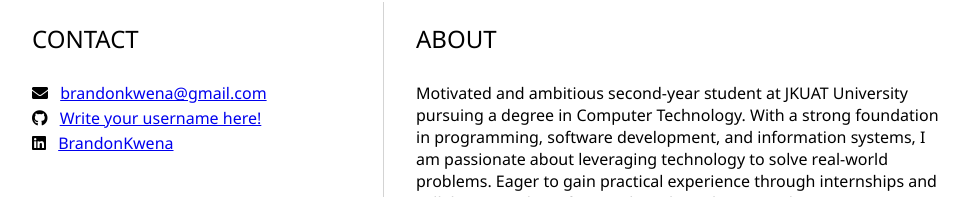
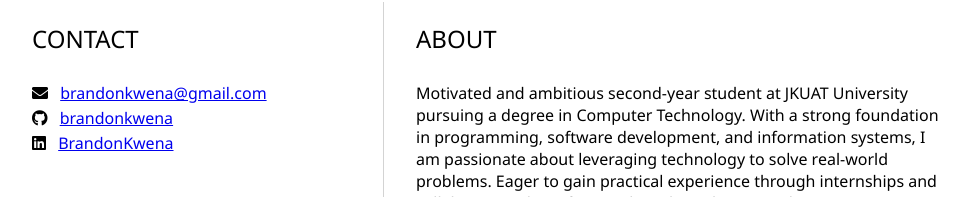
Before and after one commit to BrandonKwena/myWork, a plain HTML site: page index.html in a window 1280 px wide. Shown: the part 255-452 px from the top of the page, without its empty margins (160-1129 px from the left). Drawn offline with Linux system fonts and the light colour scheme.

Commit message:
github changed

```diff
--- a/index.html
+++ b/index.html
@@ -23,7 +23,7 @@
                         <a href="mailto:brandonkwena@gmail.com">brandonkwena@gmail.com</a>                    </p>
                     <p>
                         <i class="fab fa-github" aria-hidden="true"></i>
-                        <a href="github.com/BrandonKwena">Write your username here!</a>
+                        <a href="https://github.com/BrandonKwena">brandonkwena</a>
                     </p>
                     <p>
                         <i class="fab fa-linkedin" aria-hidden="true"></i>
```
